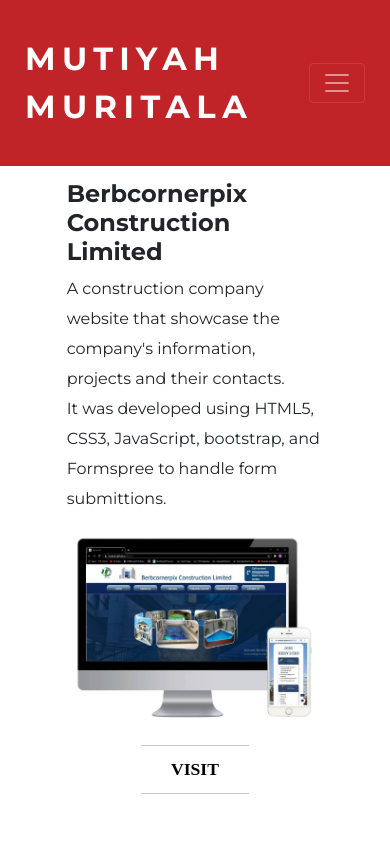
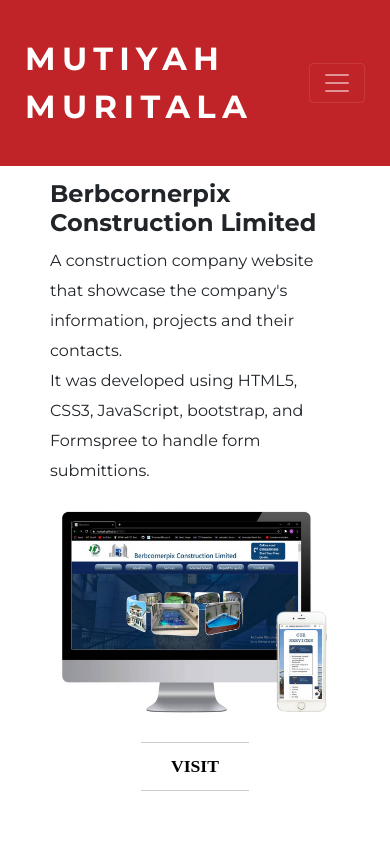
Before and after one commit to Mutiyah/mutiyahmuritala, an Angular app: page /projects in a window 390 px wide. Shown: the top 844 px of the page. Built offline with nearby package versions, Linux system fonts and the light colour scheme; a web font is replaced by a local one.

Commit message:
first commit

```diff
--- a/angular.json
+++ b/angular.json
@@ -124,6 +124,10 @@
               "devServerTarget": "bootstrapPortfolio:serve:production"
             }
           }
+        },
+        "deploy": {
+          "builder": "angular-cli-ghpages:deploy",
+          "options": {}
         }
       }
     }
--- a/package.json
+++ b/package.json
@@ -31,6 +31,7 @@
     "@angular/compiler-cli": "~11.0.1",
     "@types/jasmine": "~3.6.0",
     "@types/node": "^12.11.1",
+    "angular-cli-ghpages": "^1.0.0-rc.1",
     "codelyzer": "^6.0.0",
     "jasmine-core": "~3.6.0",
     "jasmine-spec-reporter": "~5.0.0",
--- a/src/app/about-me/about-me.component.html
+++ b/src/app/about-me/about-me.component.html
@@ -37,5 +37,3 @@
         </div>
       </div>
 </section>
-
-<router-outlet></router-outlet>
--- a/src/app/app-routing.module.ts
+++ b/src/app/app-routing.module.ts
@@ -6,7 +6,7 @@
 
 
 const routes: Routes = [
-  { path: '',   redirectTo: '/about-me', pathMatch: 'full' },
+  { path: '',   redirectTo: 'about-me', pathMatch: 'full' },
   {path : 'about-me', component: AboutMeComponent},
   {path: "projects", component: ProjectsComponent},
   { path: '**', component:  AboutMeComponent}
--- a/src/app/header/header.component.html
+++ b/src/app/header/header.component.html
@@ -6,7 +6,7 @@
     <div class="collapse navbar-collapse " id="navbarNav">
       <ul class="navbar-nav ml-auto" id="links">
         <li class="nav-item active mr-2">
-          <a class="nav-link" href="/about-me">About Me <span class="sr-only">(current)</span></a>
+          <a class="nav-link" href="#">About Me <span class="sr-only">(current)</span></a>
         </li>
         <li class="nav-item mr-2">
           <a class="nav-link" href="/projects">Projects</a>
--- a/src/app/projects/projects.component.css
+++ b/src/app/projects/projects.component.css
@@ -51,13 +51,13 @@
 
 @media screen and (max-width: 1000px){
     #projectSection{
-        padding: 270px 30px 0 30px;
+        padding-top: 270px;
     }
 
 }
 @media screen and (max-width: 770px){
     #projectSection{
-        padding: 150px 30px 0 30px !important;
+        padding-top: 150px !important;
     }
 
     #projectSection hr{
@@ -70,12 +70,12 @@
 @media screen and (max-width: 670px){
 
     #projectSection{
-        padding: 180px 20px 30px 20px !important;
+        padding: 180px 0 30px 0 !important;
     }
 }
 @media screen and (max-width: 380px){
     #projectSection{
-        padding: 220px 20px 30px 20px !important;
+        padding: 220px 0px 30px 0px !important;
     }
 .projectSection-content h2{
     font-size: 1.6em;
```
Also changed, not shown: 1 other file (tests, documents, lock files or other folders).
